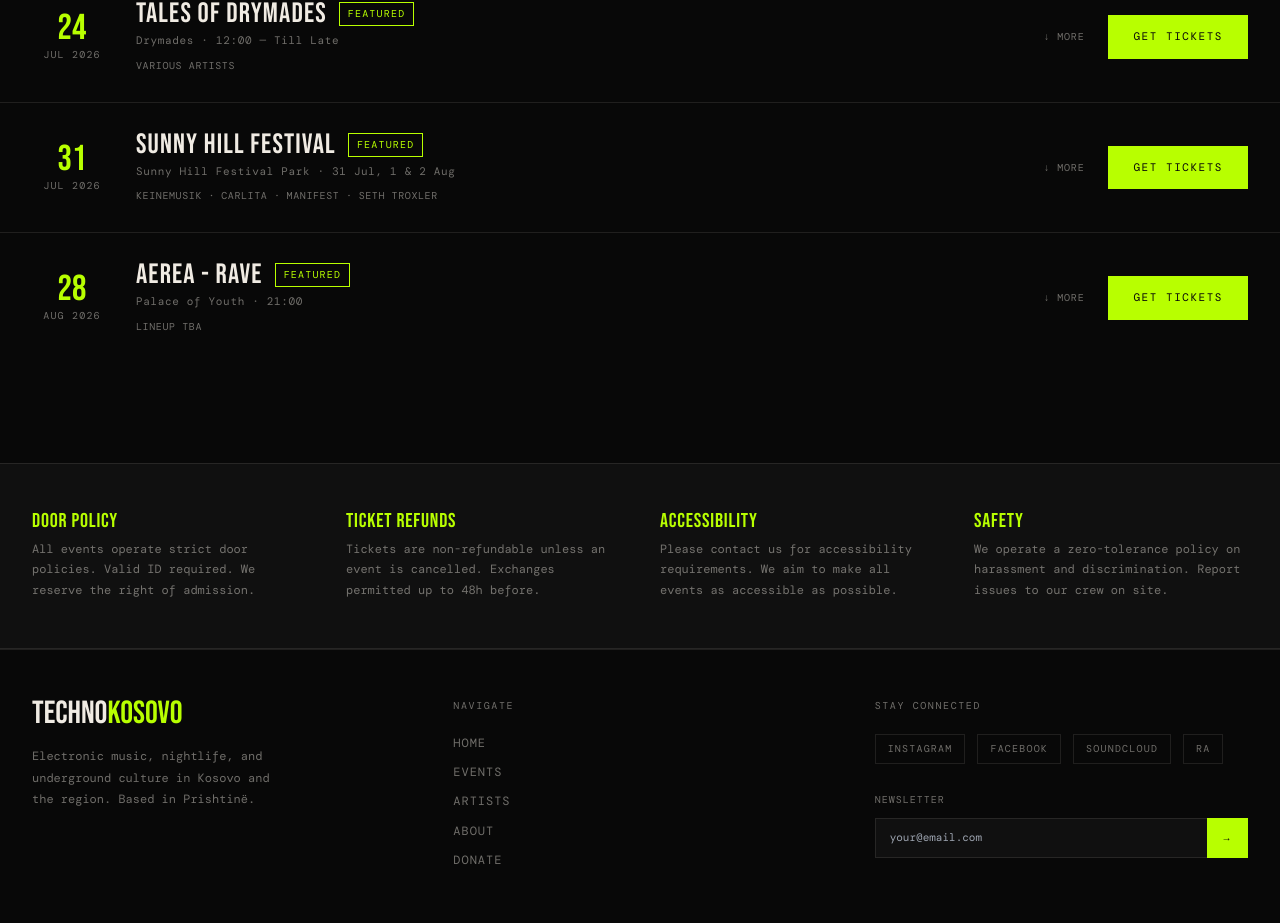
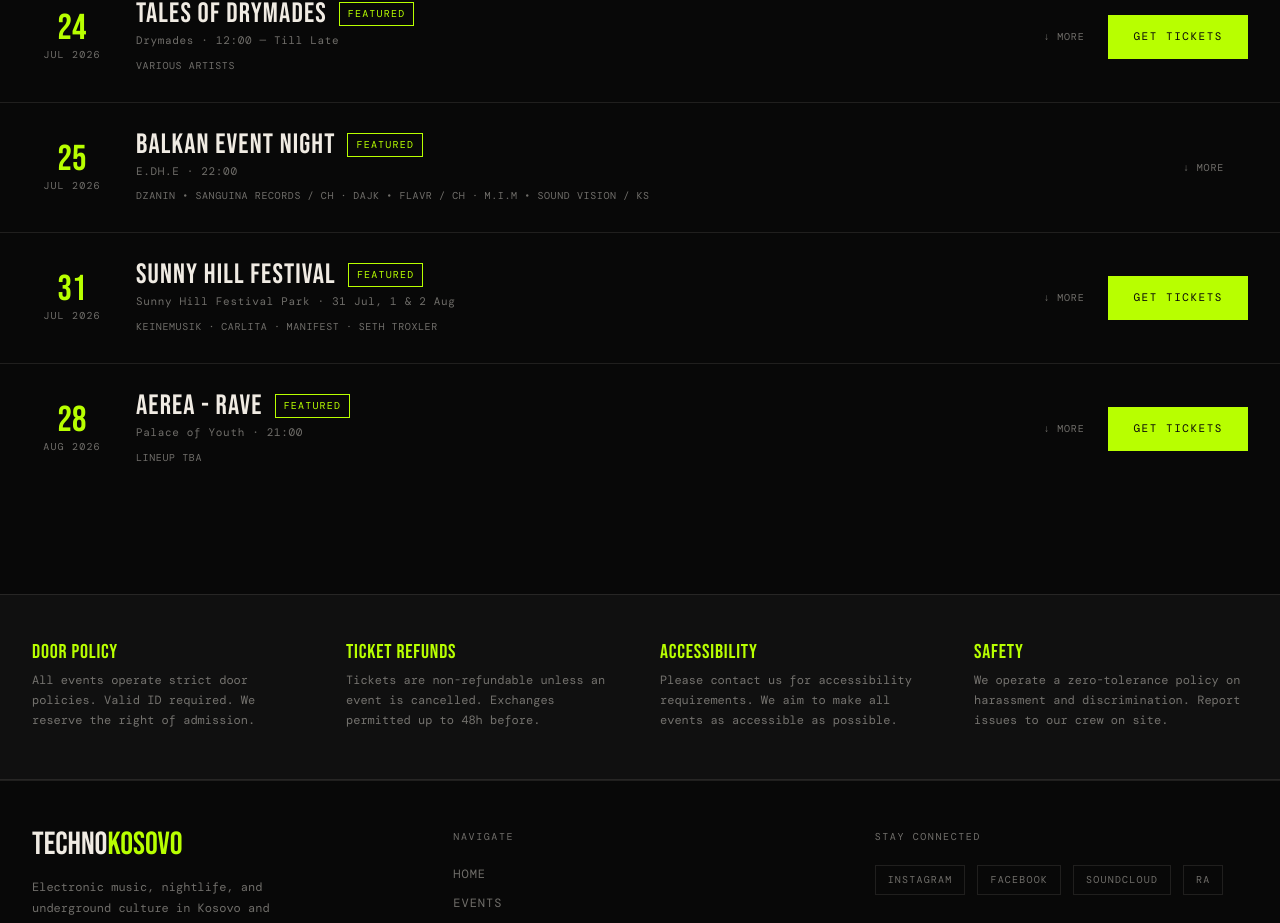
Before and after one commit to eronbegiqi/Techno-kosova-website, a React (Vite) app: page /events in a window 1280 px wide. Shown: the part 1109-2032 px from the top of the page. Built offline with nearby package versions, Linux system fonts and the light colour scheme; a web font is replaced by a local one.

Commit message:
Added Balkan Event Night

```diff
--- a/src/data.js
+++ b/src/data.js
@@ -499,6 +499,23 @@
     posterColor: '#5b2cff',
   },
   {
+    id: 'balkan-event-night',
+    title: 'BALKAN EVENT NIGHT',
+    subtitle: 'A Journey Through Raw, Deep & Minimal Sounds',
+    date: '2026-07-25',
+    time: '22:00',
+    venue: 'E.DH.E',
+    address: 'Prishtina, Kosovo',
+    lineup: ['DZANIN • Sanguina Records / CH', 'DAJK • Flavr / CH', 'M.I.M • Sound Vision / KS'],
+    description: 'Balkan Event Night arrives at E.DH.E. A journey through raw, deep and minimal sounds. From Switzerland to Prishtina, three selectors take over the night with deep grooves, rolling rhythms and underground energy. Supported by Win Music Freedom Kosova & Red Bull Kosova. €10 entry fee at the door.',
+    ticketLink: null,
+    image: 'https://i.imgur.com/qiopVSB.png',
+    price: '€10 entry fee at the door',
+    soldOut: false,
+    featured: true,
+    posterColor: '#8a1d1d',
+  },
+  {
     id: 'sunny-hill-festival',
     title: 'SUNNY HILL FESTIVAL',
     subtitle: 'Three-Day Festival Access',
--- a/src/pages/Events.jsx
+++ b/src/pages/Events.jsx
@@ -28,7 +28,7 @@
 function EventRow({ ev }) {
   const [open, setOpen] = useState(false)
   const { day, month, year } = formatDate(ev.date)
-  const hideTicketActions = ['oda-haliti-akti-i-hapjes', '24-years-of-episode'].includes(ev.id)
+  const hideTicketActions = ['oda-haliti-akti-i-hapjes', '24-years-of-episode'].includes(ev.id) || !ev.ticketLink
 
   return (
     <div className="event-row" style={{ background: 'var(--bg)' }}>
--- a/src/pages/Home.jsx
+++ b/src/pages/Home.jsx
@@ -106,7 +106,7 @@
 
           <div style={{ display: 'grid', gridTemplateColumns: 'repeat(auto-fit, minmax(300px, 1fr))', gap: 1, background: 'var(--border)' }}>
             {featured.map((ev, i) => {
-              const showTicketActions = !['oda-haliti-akti-i-hapjes', '24-years-of-episode'].includes(ev.id)
+              const showTicketActions = !!ev.ticketLink && !['oda-haliti-akti-i-hapjes', '24-years-of-episode'].includes(ev.id)
 
               return (
                 <div key={ev.id} className="card reveal-up" style={{ background: 'var(--bg)', padding: 32, display: 'flex', flexDirection: 'column', gap: 16, minHeight: 320, position: 'relative', overflow: 'hidden' }}>
```
